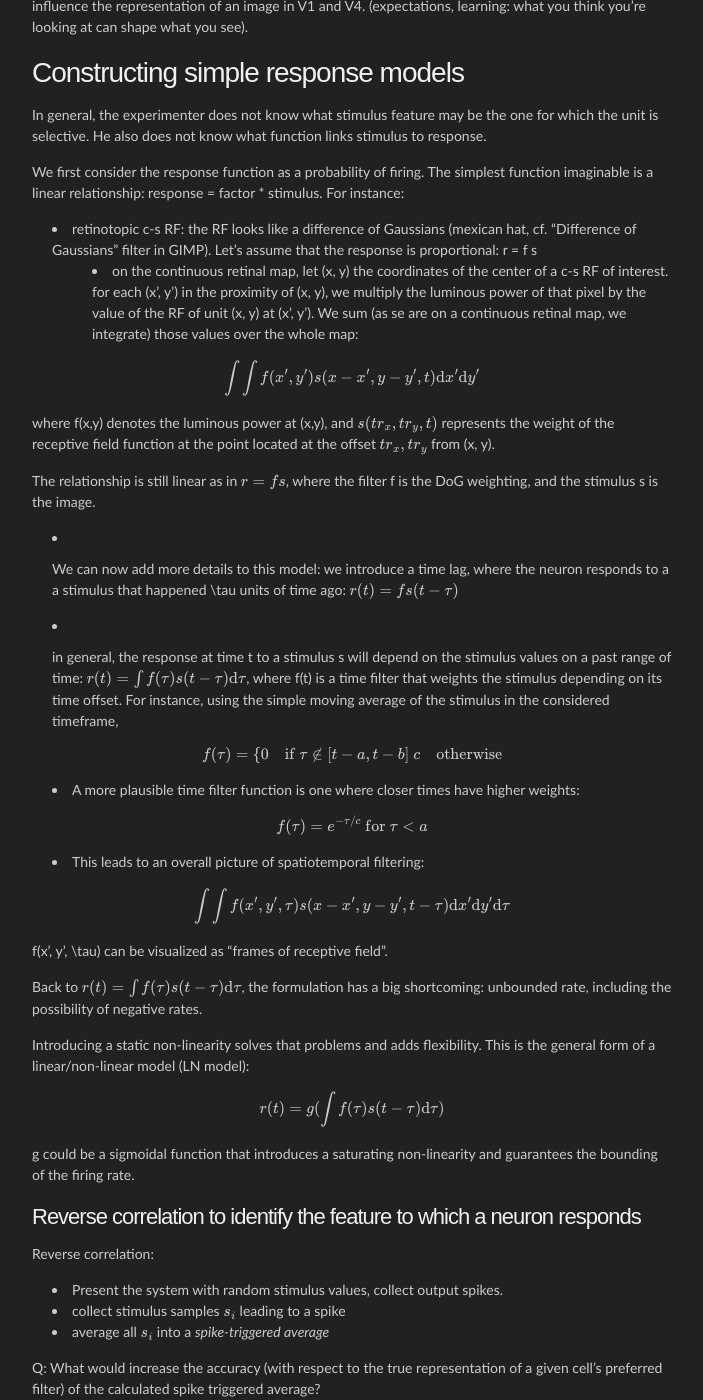
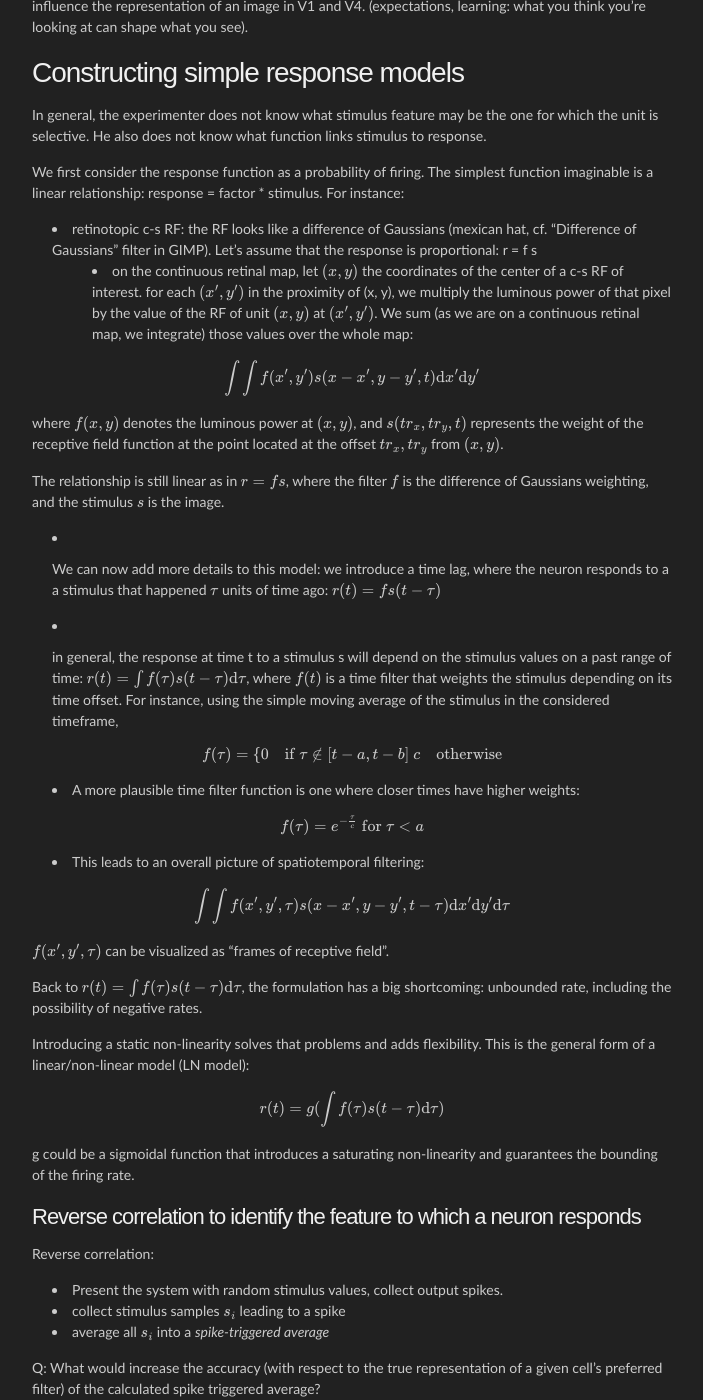
Before and after one commit to agravier/agravier.github.io, a Jekyll site: the page built from etc/notes/cn-coursera/notes02.md, in a window 1280 px wide and 1400 px high, scrolled down 3387 px. Shown: the whole window, without its empty margins (288-991 px from the left). Built offline with Jekyll 4.4.1, drawn with Linux system fonts in a browser that asks for light colours; Markdown is read by kramdown in place of the engine named in the settings; formulas are drawn with MathJax 3; some of the changed text lies outside the part shown.

Commit message:
Correct equations formatting of Coursera notes.

```diff
--- a/etc/notes/cn-coursera/notes02.md
+++ b/etc/notes/cn-coursera/notes02.md
@@ -123,17 +123,17 @@ In general, the experimenter does not know what stimulus feature may be the one
 We first consider the response function as a probability of firing. The simplest function imaginable is a linear relationship: response = factor * stimulus. For instance:
 
 - retinotopic c-s RF: the RF looks like a difference of Gaussians (mexican hat, cf. "Difference of Gaussians" filter in GIMP). Let's assume that the response is proportional: r = f s
-  - on the continuous retinal map, let (x, y) the coordinates of the center of a c-s RF of interest. for each (x', y') in the proximity of (x, y), we multiply the luminous power of that pixel by the value of the RF of unit (x, y) at (x', y'). We sum (as se are on a continuous retinal map, we integrate) those values over the whole map:
+  - on the continuous retinal map, let \\((x, y)\\) the coordinates of the center of a c-s RF of interest. for each \\((x', y')\\) in the proximity of (x, y), we multiply the luminous power of that pixel by the value of the RF of unit \\((x, y)\\) at \\((x', y')\\). We sum (as we are on a continuous retinal map, we integrate) those values over the whole map:
 
 \\[ \int \int f(x',y') s(x-x', y-y', t) \mathrm{d}x' \mathrm{d}y' \\]
 
-where f(x,y) denotes the luminous power at (x,y), and \\(s(tr\_x, tr\_y, t)\\) represents the weight of the receptive field function at the point located at the offset \\(tr\_x, tr\_y\\) from (x, y).
+where \\(f(x,y)\\) denotes the luminous power at \\((x,y)\\), and \\(s(tr\_x, tr\_y, t)\\) represents the weight of the receptive field function at the point located at the offset \\(tr\_x, tr\_y\\) from \\((x, y)\\).
 
-The relationship is still linear as in \\(r = f s\\), where the filter f is the DoG weighting, and the stimulus s is the image.
+The relationship is still linear as in \\(r = f s\\), where the filter \\(f\\) is the difference of Gaussians weighting, and the stimulus \\(s\\) is the image.
 
-  - We can now add more details to this model: we introduce a time lag, where the neuron responds to a a stimulus that happened \tau units of time ago: \\(r(t) = f s(t-\tau)\\)
+  - We can now add more details to this model: we introduce a time lag, where the neuron responds to a a stimulus that happened \\(\tau\\) units of time ago: \\(r(t) = f s(t-\tau)\\)
 
-  - in general, the response at time t to a stimulus s will depend on the stimulus values on a past range of time: \\(r(t) = \int f(\tau) s(t-\tau) \mathrm{d}\tau \\), where f(t) is a time filter that weights the stimulus depending on its time offset. For instance, using the simple moving average of the stimulus in the considered timeframe,
+  - in general, the response at time t to a stimulus s will depend on the stimulus values on a past range of time: \\(r(t) = \int f(\tau) s(t-\tau) \mathrm{d}\tau \\), where \\(f(t)\\) is a time filter that weights the stimulus depending on its time offset. For instance, using the simple moving average of the stimulus in the considered timeframe,
 
 
 \\[
@@ -147,14 +147,14 @@ The relationship is still linear as in \\(r = f s\\), where the filter f is the
   - A more plausible time filter function is one where closer times have higher weights:
 
 \\[
- f(\tau) = e^{-\tau/c} \text{ for } \tau \lt a
+ f(\tau) = e^ {-\frac{\tau}{c}} \text{ for } \tau \lt a
 \\]
 
 - This leads to an overall picture of spatiotemporal filtering:
 
 \\[ \int \int f(x', y', \tau) s(x-x', y-y', t-\tau) \mathrm{d}x' \mathrm{d}y' \mathrm{d}\tau \\]
 
-f(x', y', \tau) can be visualized as "frames of receptive field".
+\\(f(x', y', \tau)\\) can be visualized as "frames of receptive field".
 
 
 Back to \\(r(t) = \int f(\tau) s(t-\tau) \mathrm{d}\tau \\), the formulation has a big shortcoming: unbounded rate, including the possibility of negative rates.
@@ -259,8 +259,8 @@ Reminder:
 - \\(Var(x) = <(\bar{x} - x)^ 2>\\) where <> denotes the avearage.
 - \\(Cov(v) = <(v - \bar{v}) (v - \bar{v})^ T>\\) where \\(v\\) is a column vector. So component \\(C\_{i,j}\\) of the covariance matrix is \\(<(x\_i-\bar{x}\_i)(x\_j-\bar{x}\_j)>\\)
 - We perform the Eigenvector decomposition: \\(C = V \Sigma V^ T\\), where
-  - V is a matrix of Eigenvectors,
-  - \Sigma is a diagonal matrix of Eigenvalues \\(\sigma\_i^ 2\\)
+  - \\(V\\) is a matrix of Eigenvectors,
+  - \\(\Sigma\\) is a diagonal matrix of Eigenvalues \\(\sigma\_i^ 2\\)
 
 The Eigenvectors of the decomposition of the covariance matrix make a new coordinate system in which to represent the data. Each Eigenvector has a corresponding Eigenvalue that is the squared variance of the data along that axis in that new coordinate system. We select the Eigenvectors with the highest Eigenvalues, and call those principal components of the spike-conditional distribution.
 
@@ -286,7 +286,7 @@ PCA can also be used to separate waveforms from different neurons that were reco
 
 We are looking for PCA dimensions with variances that are different from the prior distribution.
 
-For that, we take the variances from the diagonal of the \Sigma matrix of Eigenvalues. All eigenvalues that are equal to the variance of the prior are unlikely to correspond to interesting dimensions (recall that we are looking for dimensions that have relevant to spike firing). However, there will be eigenvalues where the variance is wither increased or increased compared to the prior.
+For that, we take the variances from the diagonal of the \\(\Sigma\\) matrix of Eigenvalues. All eigenvalues that are equal to the variance of the prior are unlikely to correspond to interesting dimensions (recall that we are looking for dimensions that have relevant to spike firing). However, there will be eigenvalues where the variance is wither increased or increased compared to the prior.
 
 Plotting the density of samples projected on the corresponding Eigenvector against the background prior (which, projected in anyway, remains white noise), they will:
 - often be shifted
```
Also changed, not shown: etc/notes/cn-coursera/notes03.md (+9 -9 lines), etc/notes/cn-coursera/notes05.md (+1 -1 lines), etc/notes/cn-coursera/notes06.md (+1 -1 lines).
